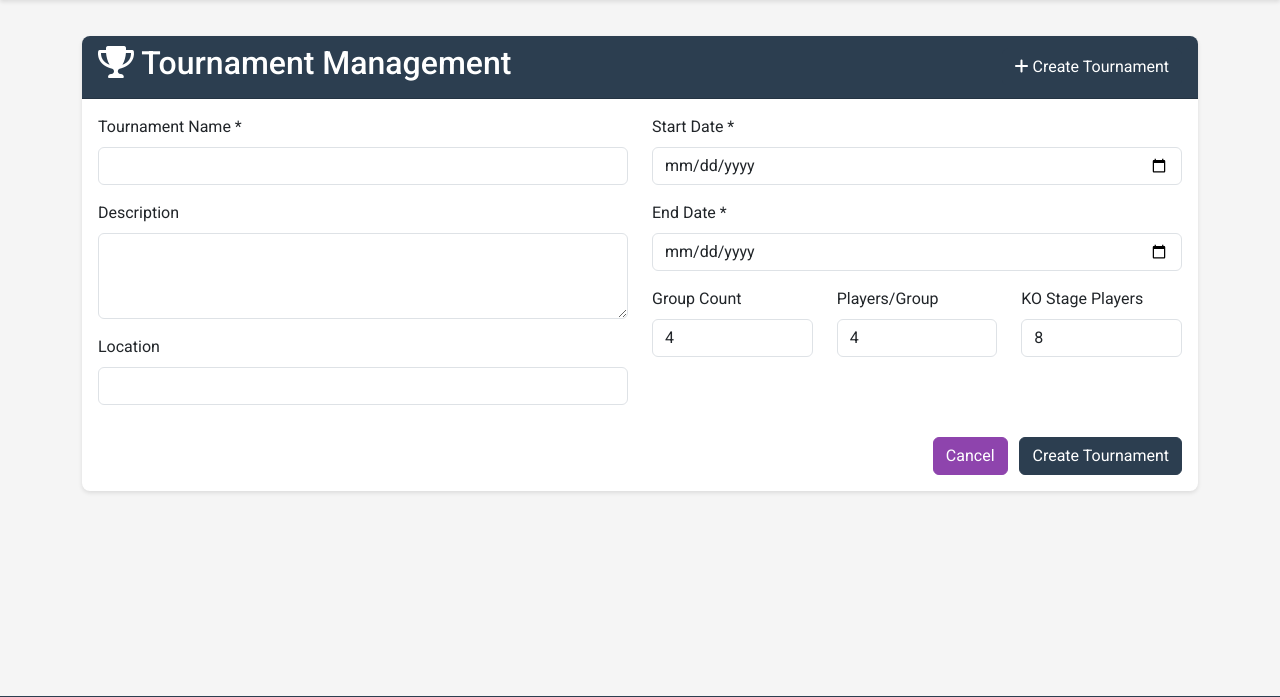
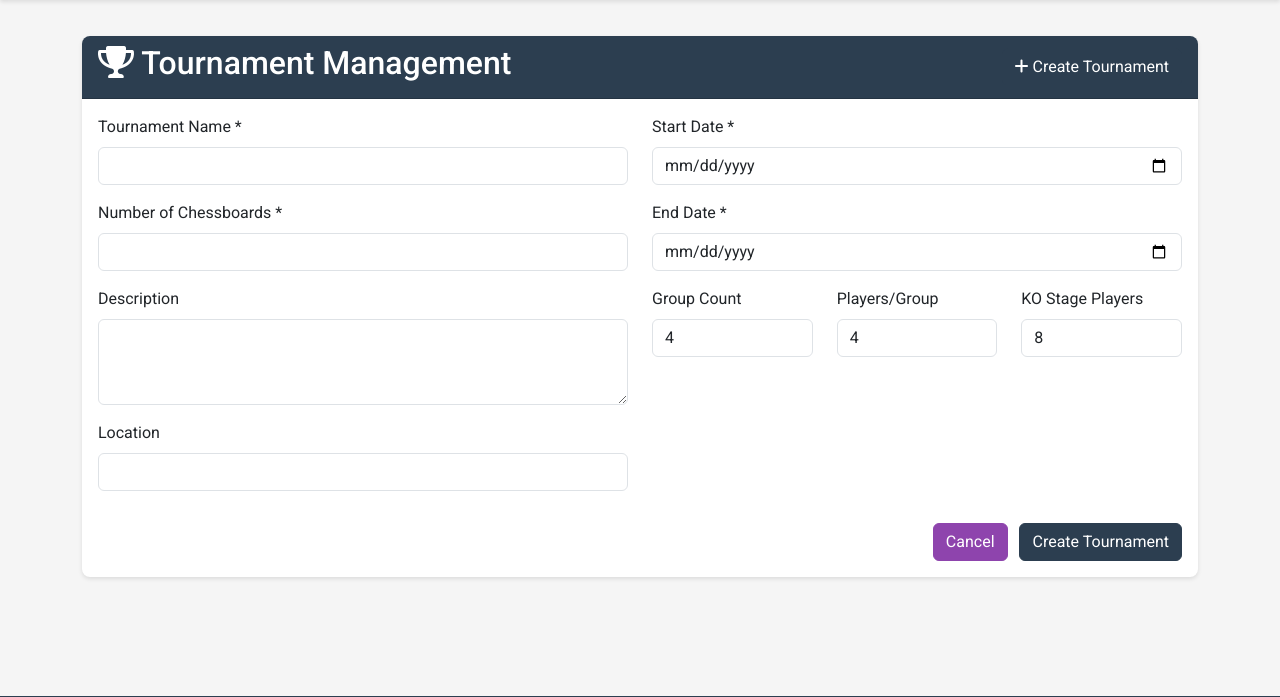
Before and after one commit to giorochi/ScacchistiDonFranco, a Flask app: page /admin/tournament/new in a window 1280 px wide. Shown: the part 66-763 px from the top of the page. Run offline with Flask 3, Linux system fonts and the light colour scheme; the visitor is signed in with stand-in values (Sample User, id 1).

Commit message:
Assistant checkpoint: Add chessboard management to tournaments
Assistant generated file changes:
- models.py: Add board_count to Tournament model
- templates/admin/tournaments.html: Add board_count field to tournament form
- routes.py: Add board_count to tournament creation, Update tournament creation with board_count

---

User prompt:

ogni partita ha una sua scacchiera di assegnazione. Ogni turno ha le sue scacchiere e il turno successivo deve utilizzare le stesse scacchiere senza crearne altre, altrimenti non bastano. Poi ti dico io quante scacchiere ho al momento della creazione del torneo

Replit-Commit-Author: Assistant
Replit-Commit-Session-Id: a25ab3e1-8eb6-4644-b58e-7c6a25bd2c0f

```diff
--- a/models.py
+++ b/models.py
@@ -83,6 +83,7 @@ class Tournament(db.Model):
     group_count = db.Column(db.Integer, default=4)  # Number of groups
     players_per_group = db.Column(db.Integer, default=4)  # Players per group
     knockout_players = db.Column(db.Integer, default=8)  # Players advancing to knockout
+    board_count = db.Column(db.Integer, default=10)  # Number of available chessboards
 
     # Relationships
     players = db.relationship('TournamentPlayer', back_populates='tournament', cascade='all, delete-orphan')
--- a/routes.py
+++ b/routes.py
@@ -278,8 +278,9 @@ def admin_tournament_new():
         group_count = int(request.form.get('group_count', 4))
         players_per_group = int(request.form.get('players_per_group', 4))
         knockout_players = int(request.form.get('knockout_players', 8))
+        board_count = int(request.form.get('board_count', 10))
 
-        if not name or not start_date or not end_date:
+        if not name or not start_date or not end_date or not board_count:
             flash('Please fill all required fields', 'danger')
             return redirect(url_for('admin_tournament_new'))
 
@@ -299,7 +300,8 @@ def admin_tournament_new():
             status=TournamentStatus.DRAFT,
             group_count=group_count,
             players_per_group=players_per_group,
-            knockout_players=knockout_players
+            knockout_players=knockout_players,
+            board_count=board_count
         )
 
         db.session.add(tournament)
--- a/templates/admin/tournaments.html
+++ b/templates/admin/tournaments.html
@@ -22,6 +22,10 @@
                                     <div class="mb-3">
                                         <label for="name" class="form-label">Tournament Name *</label>
                                         <input type="text" class="form-control" id="name" name="name" required>
+                                    </div>
+                                    <div class="mb-3">
+                                        <label for="board_count" class="form-label">Number of Chessboards *</label>
+                                        <input type="number" class="form-control" id="board_count" name="board_count" required min="1">
                                     </div>
                                     <div class="mb-3">
                                         <label for="description" class="form-label">Description</label>
```
